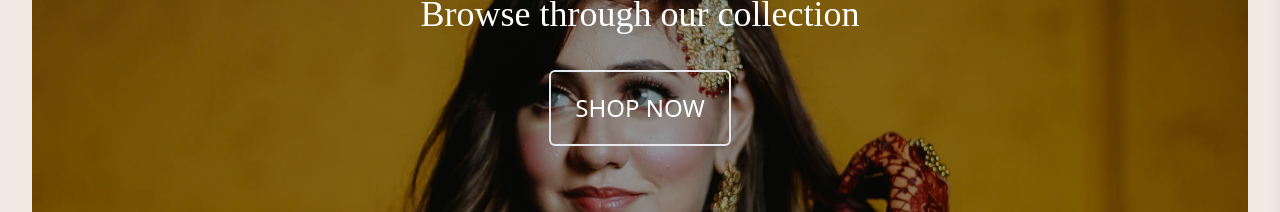
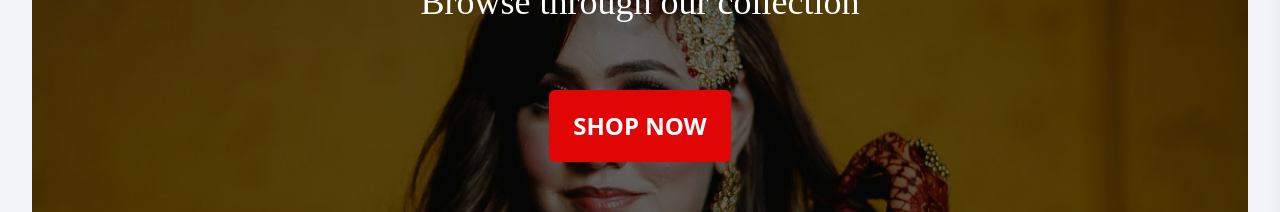
Before and after one commit to Tales-1/e-shop-vite-build, a React (Vite) app: page /#/ in a window 1280 px wide. Shown: the part 501-713 px from the top of the page. Built offline with nearby package versions, Linux system fonts and the light colour scheme; no server answers; the database is empty; a web font is replaced by a local one.

Commit message:
Restyled the hero page

```diff
--- a/src/components/landing-page/sections/Hero.tsx
+++ b/src/components/landing-page/sections/Hero.tsx
@@ -9,8 +9,9 @@ import Button from "components/Button";
 const Hero: React.FC = () => {
   return (
     <>
-      <div className="relative grid grid-rows-3 grid-cols-3 h-[85vh] bg-sauvignon-cr">
-        <div className="grid row-start-1 row-end-4 col-start-1 col-end-4 bg-black w-[95%] h-[90%] m-auto relative z-0 before:absolute before:inset-0 before:bg-black before:opacity-40 overflow-hidden">
+      <div className="relative grid grid-rows-3 grid-cols-3 h-[85vh] bg-slate-100 shadow-lg">
+        <div className="grid row-start-1 row-end-4 col-start-1 col-end-4  w-[95%] h-[90%] m-auto relative z-0
+        before:absolute before:inset-0 before:bg-black before:opacity-60 overflow-hidden">
           <img
             className="w-full object-cover h-full"
             src={heroImg}
@@ -18,7 +19,7 @@ const Hero: React.FC = () => {
           />
         </div>
         <div
-          className="text-center col-start-1 col-span-3 row-start-2 m-auto w-3/5 max-w-[60rem] flex flex-col gap-5
+          className="text-center col-start-1 col-span-3 row-start-2 m-auto w-3/5 max-w-[60rem] flex flex-col gap-8
                 md:gap-9 items-center text-white z-0"
         >
           <h1 className="text-5xl sm:text-7xl leading-tight xl:text-7xl font-serif font-bold">
@@ -29,7 +30,7 @@ const Hero: React.FC = () => {
           </h1>
 
           <Link to="/collection/kurtas">
-            <Button styles="text-lg py-3 px-4 md:px-6 md:py-5 md:text-2xl border-2">
+            <Button styles="text-lg py-3 px-4 md:px-6 md:py-5 md:text-2xl mt-8 bg-red font-bold">
               SHOP NOW
             </Button>
           </Link>
```
